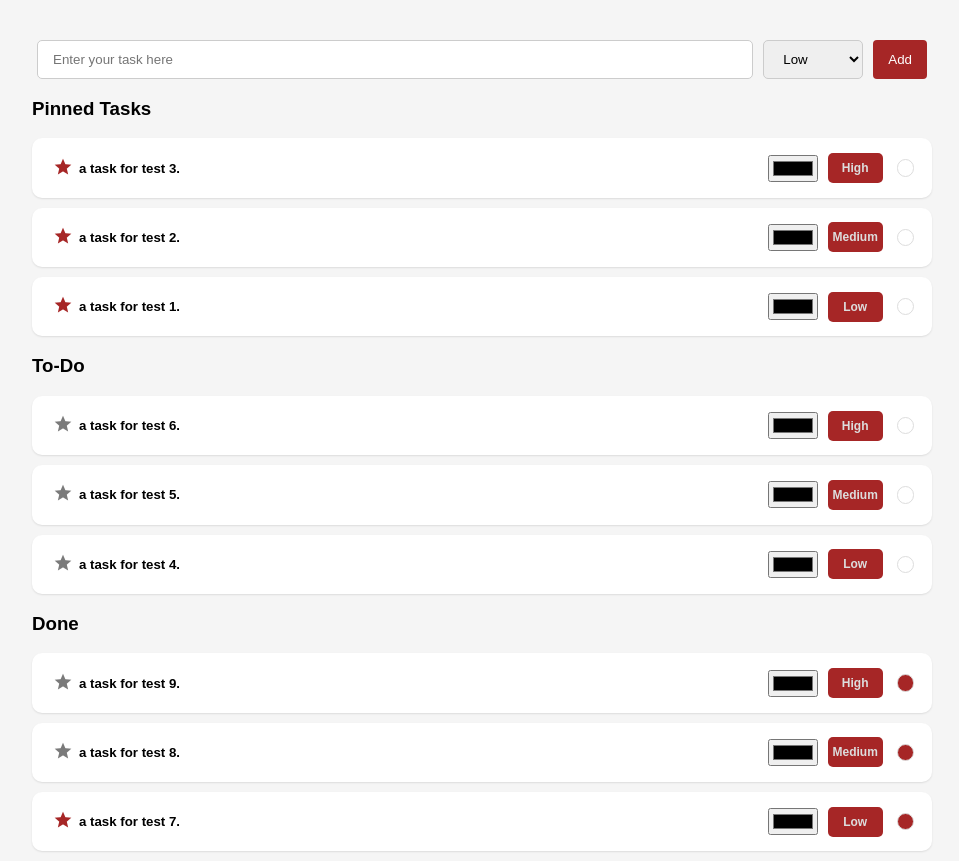
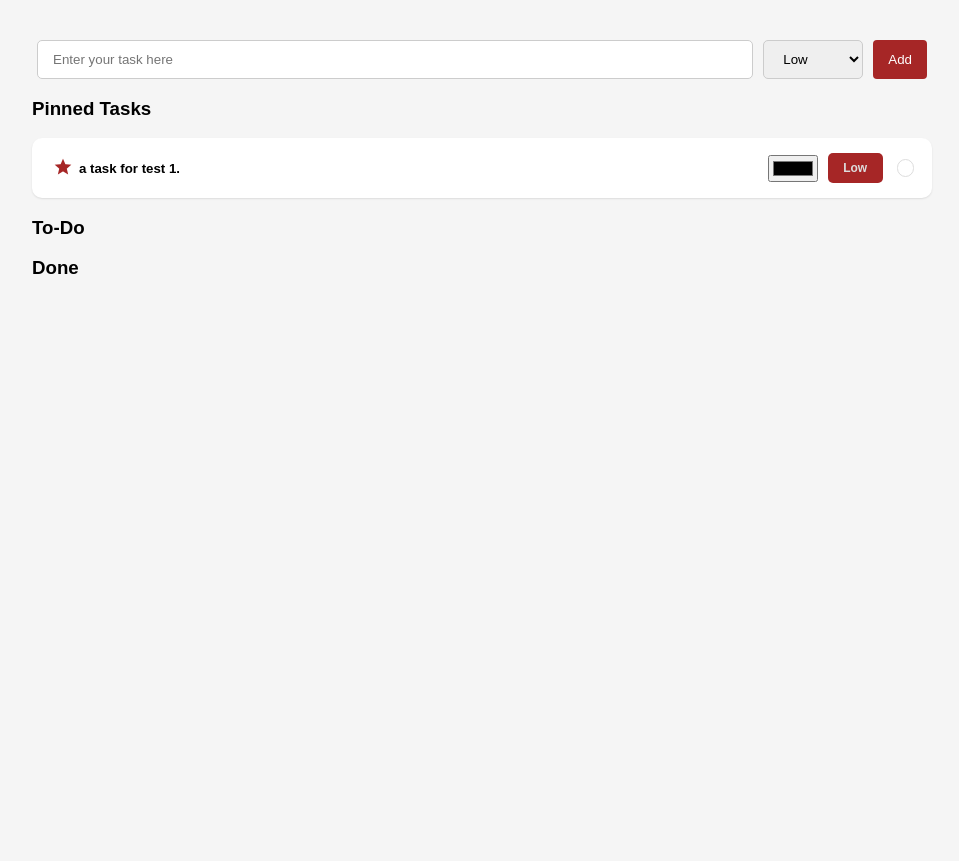
Before and after one commit to AliNazariii/To-Do, a React (Create React App) app: page / in a window 1280 px wide. Shown: the whole page, without its empty margins (158-1117 px from the left). After the commit the page ends 800 px from the top, so only its background shows below. Built offline with nearby package versions, Linux system fonts and the light colour scheme.

Commit message:
fix/remove-creating-tasks-at-first

```diff
--- a/src/App.js
+++ b/src/App.js
@@ -7,15 +7,7 @@ import TaskContext from './TaskContext';
 function App() {
 	if (localStorage.getItem('tasks') === null) {
 		localStorage.setItem('tasks', JSON.stringify([
-			{'key': new Date(),'title': 'a task for test 1.', 'isPinned': true, 'isDone': false, 'priority': '1', 'color': '#ffffff'},
-			{'key': new Date(),'title': 'a task for test 2.', 'isPinned': true, 'isDone': false, 'priority': '2', 'color': '#ffffff'},
-			{'key': new Date(),'title': 'a task for test 3.', 'isPinned': true, 'isDone': false, 'priority': '3', 'color': '#ffffff'},
-			{'key': new Date(),'title': 'a task for test 4.', 'isPinned': false, 'isDone': false, 'priority': '1', 'color': '#ffffff'},
-			{'key': new Date(),'title': 'a task for test 5.', 'isPinned': false, 'isDone': false, 'priority': '2', 'color': '#ffffff'},
-			{'key': new Date(),'title': 'a task for test 6.', 'isPinned': false, 'isDone': false, 'priority': '3', 'color': '#ffffff'},
-			{'key': new Date(),'title': 'a task for test 7.', 'isPinned': true, 'isDone': true, 'priority': '1', 'color': '#ffffff'},
-			{'key': new Date(),'title': 'a task for test 8.', 'isPinned': false, 'isDone': true, 'priority': '2', 'color': '#ffffff'},
-			{'key': new Date(),'title': 'a task for test 9.', 'isPinned': false, 'isDone': true, 'priority': '3', 'color': '#ffffff'}
+			{'key': new Date(),'title': 'a task for test 1.', 'isPinned': true, 'isDone': false, 'priority': '1', 'color': '#ffffff'}
 		]));
 	}
 	const [tasks, setTasks] = useState(JSON.parse(localStorage.getItem('tasks')));
```
